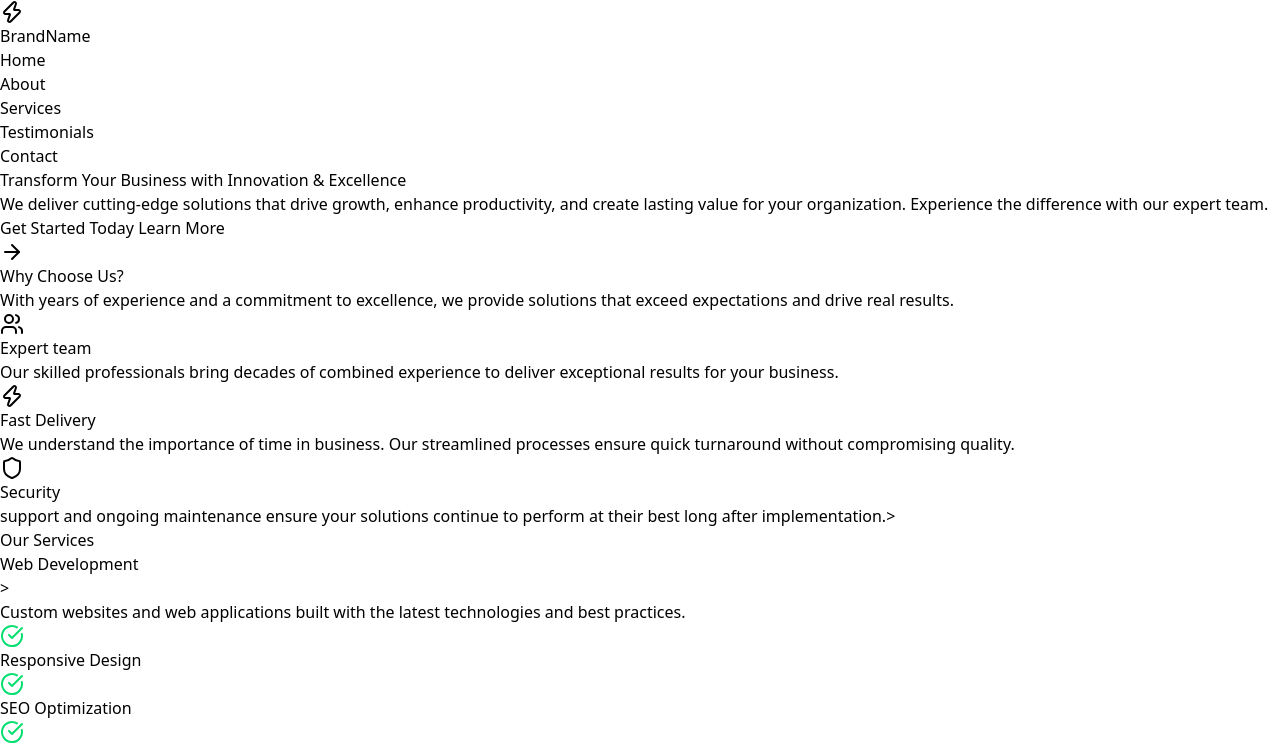
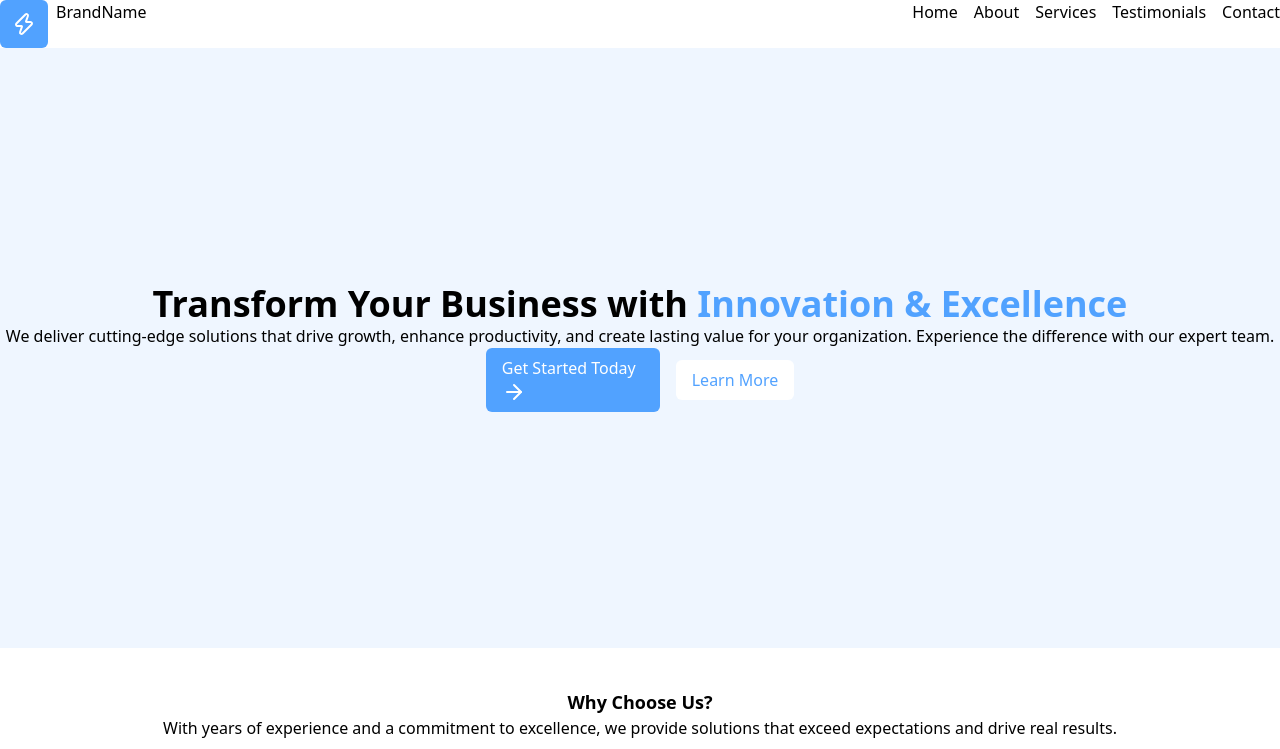
Before and after one commit to Cecilieditlevsen/code-in-the-dark, a website: page index.html in a window 1280 px wide. Shown: the top 749 px of the page. Drawn offline with nearby package versions, Linux system fonts and the light colour scheme.

Commit message:
Code in the Dark Submission - team-3

```diff
--- a/index.html
+++ b/index.html
@@ -41,16 +41,16 @@
   ⚠️ DANGER ZONE - DO NOT TOUCH ⚠️
 -->
 
-  <header className="bg-white">
-    <div className="container mx-auto flex justify-between">
-      <div className="flex justify-center">
-        <figure className="p-3 bg-blue-400 rounded-md text-md text-white mr-2">
+  <header class="bg-white">
+    <div class="container mx-auto flex justify-between">
+      <div class="flex justify-center">
+        <figure class="p-3 bg-blue-400 rounded-md text-md text-white mr-2">
           <i data-lucide="zap"></i>
         </figure>
         <h1>BrandName</h1>
       </div>
       <nav>
-        <ul role="navigation" className="flex justify-center space-x-4">
+        <ul role="navigation" class="flex justify-center space-x-4">
           <li>
             <a href="#">Home</a>
           </li>
@@ -71,11 +71,11 @@
     </div>
   </header>
   <main>
-    <section className="h-[600px] flex flex-col justify-center items-center bg-blue-50">
+    <section class="h-[600px] flex flex-col justify-center items-center bg-blue-50">
       <header>
-        <h1 className="text-4xl font-bold text-center">
+        <h1 class="text-4xl font-bold text-center">
           Transform Your Business with
-          <span className="text-blue-400">Innovation & Excellence</span>
+          <span class="text-blue-400">Innovation & Excellence</span>
         </h1>
       </header>
       <p>
@@ -83,61 +83,61 @@
         productivity, and create lasting value for your organization.
         Experience the difference with our expert team.
       </p>
-      <div className="flex justify-center items-center space-x-4">
-        <button className="bg-blue-400 text-white px-4 py-2 rounded-md space-x-2">
+      <div class="flex justify-center items-center space-x-4">
+        <button class="bg-blue-400 text-white px-4 py-2 rounded-md space-x-2">
           <span>
             Get Started Today
           </span>
           <i data-lucide="arrow-right"></i>
         </button>
-        <button className="bg-white text-blue-400 px-4 py-2 rounded-md">
+        <button class="bg-white text-blue-400 px-4 py-2 rounded-md">
           Learn More
       </div>
     </section>
-    <section className="py-10">
+    <section class="py-10">
       <header>
-        <h1 className="text-lg font-bold text-center">
+        <h1 class="text-lg font-bold text-center">
           Why Choose Us?
         </h1>
-        <p className="text-center">
+        <p class="text-center">
           With years of experience and a commitment to excellence, we provide solutions that exceed expectations and
           drive real results.
         </p>
       </header>
-      <div className="grid grid-cols-3 gap-4 mt-4">
+      <div class="grid grid-cols-3 gap-4 mt-4">
 
-        <div data-card className="bg-white p-4 rounded-md bg-blue-50">
-          <div className="flex justify-center rounded-full bg-blue-400 p-2 text-white">
+        <div data-card class="bg-white p-4 rounded-md bg-blue-50">
+          <div class="flex justify-center rounded-full bg-blue-400 p-2 text-white">
             <i data-lucide="users"></i>
           </div>
-          <h2 className="text-md font-bold">
+          <h2 class="text-md font-bold">
             Expert team
           </h2>
-          <p className="text-sm">
+          <p class="text-sm">
             Our skilled professionals bring decades of combined experience to deliver exceptional results for your
             business.
           </p>
         </div>
-        <div data-card className="bg-white p-4 rounded-md bg-orange-50">
-          <div className="flex justify-center rounded-full bg-blue-400 p-2 text-white">
+        <div data-card class="bg-white p-4 rounded-md bg-orange-50">
+          <div class="flex justify-center rounded-full bg-blue-400 p-2 text-white">
             <i data-lucide="zap"></i>
           </div>
-          <h2 className="text-md font-bold">
+          <h2 class="text-md font-bold">
             Fast Delivery
           </h2>
-          <p className="text-sm">
+          <p class="text-sm">
             We understand the importance of time in business. Our streamlined processes ensure quick turnaround without
             compromising quality.
           </p>
         </div>
-        <div data-card className="bg-white p-4 rounded-md bg-green-50">
-          <div className="flex justify-center rounded-full bg-blue-400 p-2 text-white">
+        <div data-card class="bg-white p-4 rounded-md bg-green-50">
+          <div class="flex justify-center rounded-full bg-blue-400 p-2 text-white">
             <i data-lucide="shield"></i>
           </div>
-          <h2 className="text-md font-bold">
+          <h2 class="text-md font-bold">
             Security
           </h2>
-          <p className="text-sm">
+          <p class="text-sm">
             support and ongoing maintenance ensure your solutions continue to perform at their best long after
             implementation.>
           </p>
@@ -149,8 +149,8 @@
           Our Services
         </h1>
       </header>
-      <div className="grid grid-cols-3 gap-4 mt-4">
-        <div data-card className="bg-white p-4 rounded-md bg-white gap-x-4">
+      <div class="grid grid-cols-3 gap-4 mt-4">
+        <div data-card class="bg-white p-4 rounded-md bg-white gap-x-4">
           <h2>Web Development</h2>>
 
           <p>Custom websites and web applications built with the latest technologies and best practices.</p>
@@ -173,7 +173,7 @@
             </li>
           </ol>
         </div>
-        <div data-card className="bg-white p-4 rounded-md bg-white gap-x-4">
+        <div data-card class="bg-white p-4 rounded-md bg-white gap-x-4">
           <h2>Web Development</h2>>
 
           <p>Custom websites and web applications built with the latest technologies and best practices.</p>
@@ -196,7 +196,7 @@
             </li>
           </ol>
         </div>
-        <div data-card className="bg-white p-4 rounded-md bg-white gap-x-4">
+        <div data-card class="bg-white p-4 rounded-md bg-white gap-x-4">
           <h2>Web Development</h2>>
 
           <p>Custom websites and web applications built with the latest technologies and best practices.</p>
```
